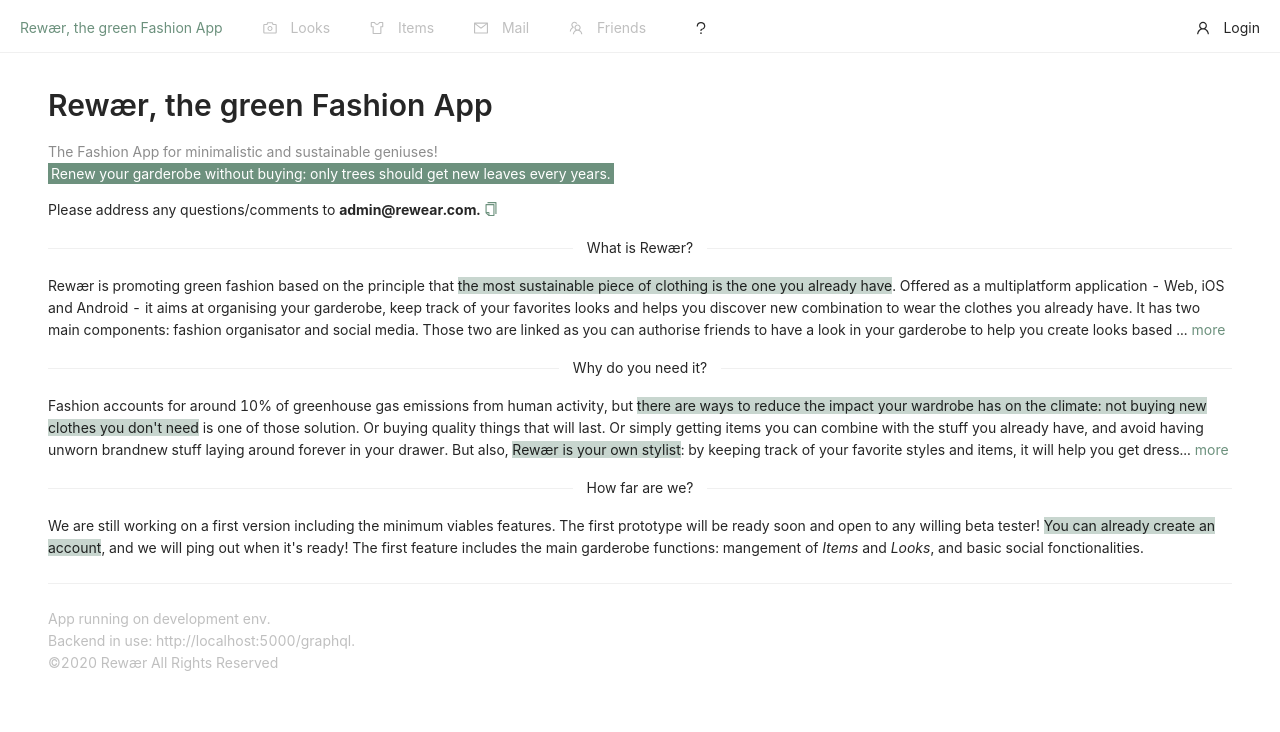
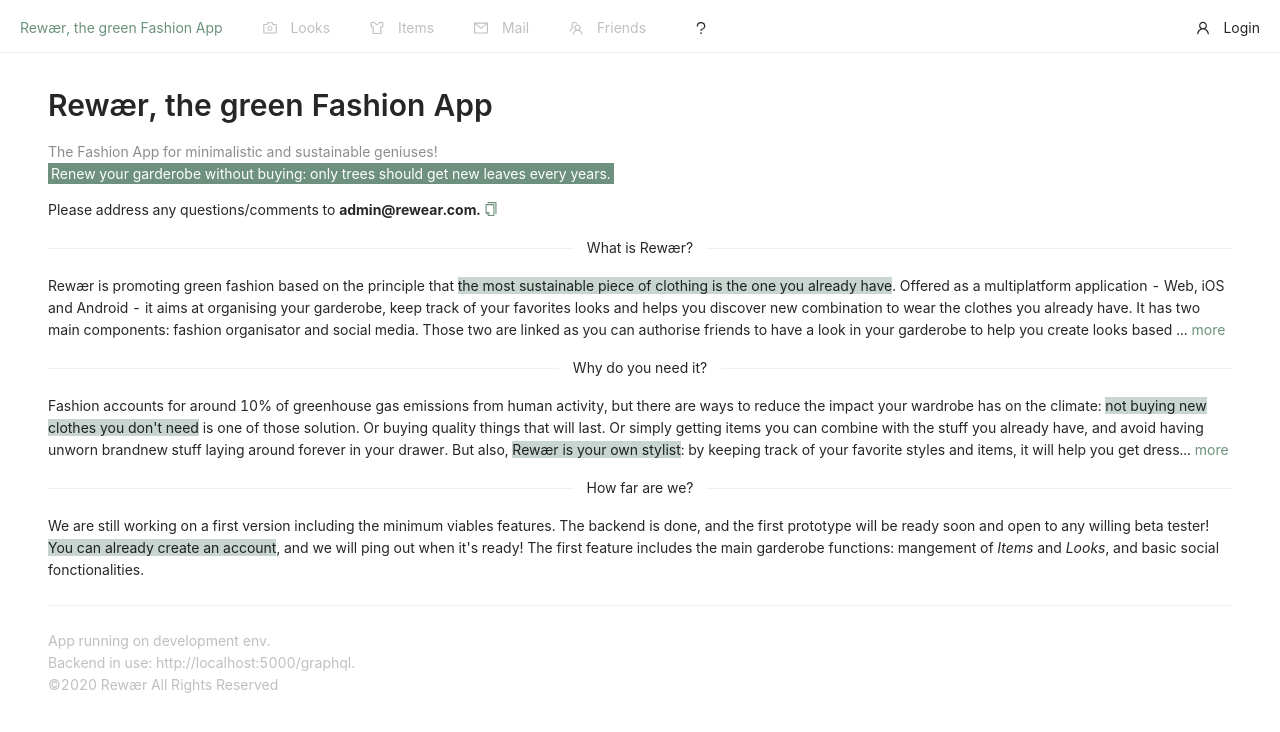
Before and after one commit to vanStaen/rewaer_frontend, a React (Create React App) app: page /info in a window 1280 px wide. Shown: the top 732 px of the page. Built offline with nearby package versions, Linux system fonts and the light colour scheme.

Commit message:
info reformat and update

```diff
--- a/src/pages/Info.js
+++ b/src/pages/Info.js
@@ -10,10 +10,17 @@ class InfoPage extends Component {
         <Title level={2}>Rewær, the green Fashion App</Title>
         <Paragraph>
           <Text type="secondary">
-            The Fashion App for minimalistic and sustainable geniuses! <br/>
-            <span style={{ background: "#6d917e", color:"#FFFFFF", padding: "2px 3px" }}>
-            Renew your garderobe without buying:
-            only trees should get new leaves every years.</span>
+            The Fashion App for minimalistic and sustainable geniuses! <br />
+            <span
+              style={{
+                background: "#6d917e",
+                color: "#FFFFFF",
+                padding: "2px 3px",
+              }}
+            >
+              Renew your garderobe without buying: only trees should get new
+              leaves every years.
+            </span>
           </Text>
         </Paragraph>
         <Paragraph
@@ -25,53 +32,55 @@ class InfoPage extends Component {
           Please address any questions/comments to <b>admin@rewear.com.</b>
         </Paragraph>
 
-        <Divider plain>
-          What is Rewær?
-        </Divider>
+        <Divider plain>What is Rewær?</Divider>
         <Paragraph ellipsis={{ rows: 3, expandable: true, symbol: "more" }}>
           Rewær is promoting green fashion based on the principle that{" "}
           <span style={{ background: "#C8D6CF" }}>
             the most sustainable piece of clothing is the one you already have
           </span>
           . Offered as a multiplatform application - Web, iOS and Android - it
-          aims at organising your garderobe, keep track of your favorites
-          looks and helps you discover new combination to wear the clothes you
-          already have. It has two main components: fashion organisator and
-          social media. Those two are linked as you can authorise friends to
-          have a look in your garderobe to help you create looks based on your
-          items. You can also use the app to open your garderobe in-real-life
-          and share items with your hand pick best friends.
+          aims at organising your garderobe, keep track of your favorites looks
+          and helps you discover new combination to wear the clothes you already
+          have. It has two main components: fashion organisator and social
+          media. Those two are linked as you can authorise friends to have a
+          look in your garderobe to help you create looks based on your items.
+          You can also use the app to open your garderobe in-real-life and share
+          items with your hand pick best friends.
         </Paragraph>
 
-        <Divider plain>
-          Why do you need it?
-        </Divider>
+        <Divider plain>Why do you need it?</Divider>
         <Paragraph ellipsis={{ rows: 3, expandable: true, symbol: "more" }}>
-        Fashion accounts for around 10% of greenhouse gas emissions from human activity,
-        but <span style={{ background: "#C8D6CF" }}>
-        there are ways to reduce the impact your wardrobe has on the climate: not buying
-        new clothes you don't need</span> is one of those solution. Or buying quality things that will last.
-        Or simply getting items you can combine with the stuff you already have, and avoid having unworn
-        brandnew stuff laying around forever in your drawer. But also, {" "}
-        <span style={{ background: "#C8D6CF" }}>
-          Rewær is your own stylist
-        </span>: by keeping track of your favorite styles and items, it will help you get dress,
-        to style items you like and own but never think of wearing - or know how to wear;
-        and get your friends to help you with it! Without buying anything new, you will rediscover your own
-        clothes, and have the feeling of a brand new garderobe, without spending a cent!{" "}
+          Fashion accounts for around 10% of greenhouse gas emissions from human
+          activity, but there are ways to reduce the impact your wardrobe has on
+          the climate:{" "}
+          <span style={{ background: "#C8D6CF" }}>
+            not buying new clothes you don't need
+          </span>{" "}
+          is one of those solution. Or buying quality things that will last. Or
+          simply getting items you can combine with the stuff you already have,
+          and avoid having unworn brandnew stuff laying around forever in your
+          drawer. But also,{" "}
+          <span style={{ background: "#C8D6CF" }}>
+            Rewær is your own stylist
+          </span>
+          : by keeping track of your favorite styles and items, it will help you
+          get dress, to style items you like and own but never think of wearing
+          - or know how to wear; and get your friends to help you with it!
+          Without buying anything new, you will rediscover your own clothes, and
+          have the feeling of a brand new garderobe, without spending a cent!{" "}
         </Paragraph>
 
-        <Divider plain>
-          How far are we?
-        </Divider>
+        <Divider plain>How far are we?</Divider>
         <Paragraph ellipsis={{ rows: 3, expandable: true, symbol: "more" }}>
-          We are still working on a first version including the minimum viables features.
-          The first prototype will be ready soon and open to any willing beta tester!{" "}
-        <span style={{ background: "#C8D6CF" }}>You can already create an account
-        </span>,
-          and we will ping out when it's ready! The first feature includes
-          the main garderobe functions: mangement of <em>Items</em> and <em>Looks</em>, and basic
-          social fonctionalities.
+          We are still working on a first version including the minimum viables
+          features. The backend is done, and the first prototype will be ready
+          soon and open to any willing beta tester!{" "}
+          <span style={{ background: "#C8D6CF" }}>
+            You can already create an account
+          </span>
+          , and we will ping out when it's ready! The first feature includes the
+          main garderobe functions: mangement of <em>Items</em> and{" "}
+          <em>Looks</em>, and basic social fonctionalities.
         </Paragraph>
 
         {/*
@@ -92,11 +101,11 @@ class InfoPage extends Component {
         </Paragraph>
         */}
 
-
         <Divider />
         <Paragraph disabled>
-          App running on {process.env.NODE_ENV} env.<br/>
-          Backend in use: {process.env.REACT_APP_API_URL}.<br/>
+          App running on {process.env.NODE_ENV} env.
+          <br />
+          Backend in use: {process.env.REACT_APP_API_URL}.<br />
           ©2020 Rewær All Rights Reserved
         </Paragraph>
       </div>
```
